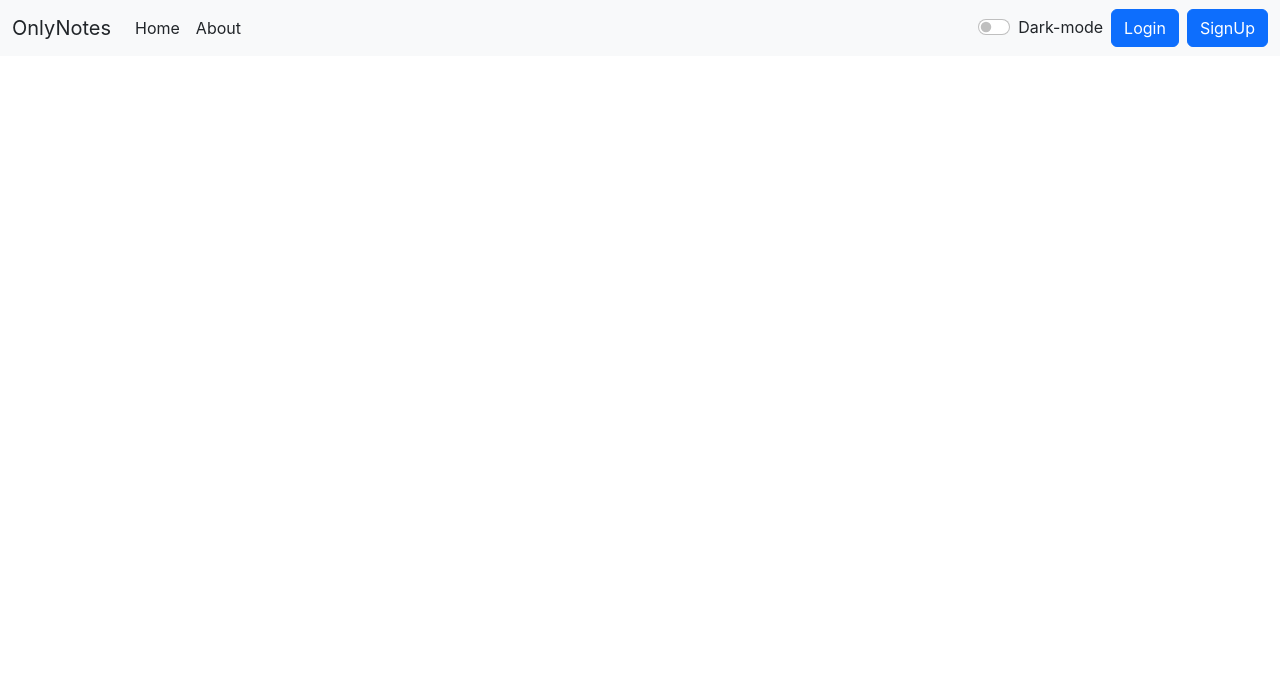
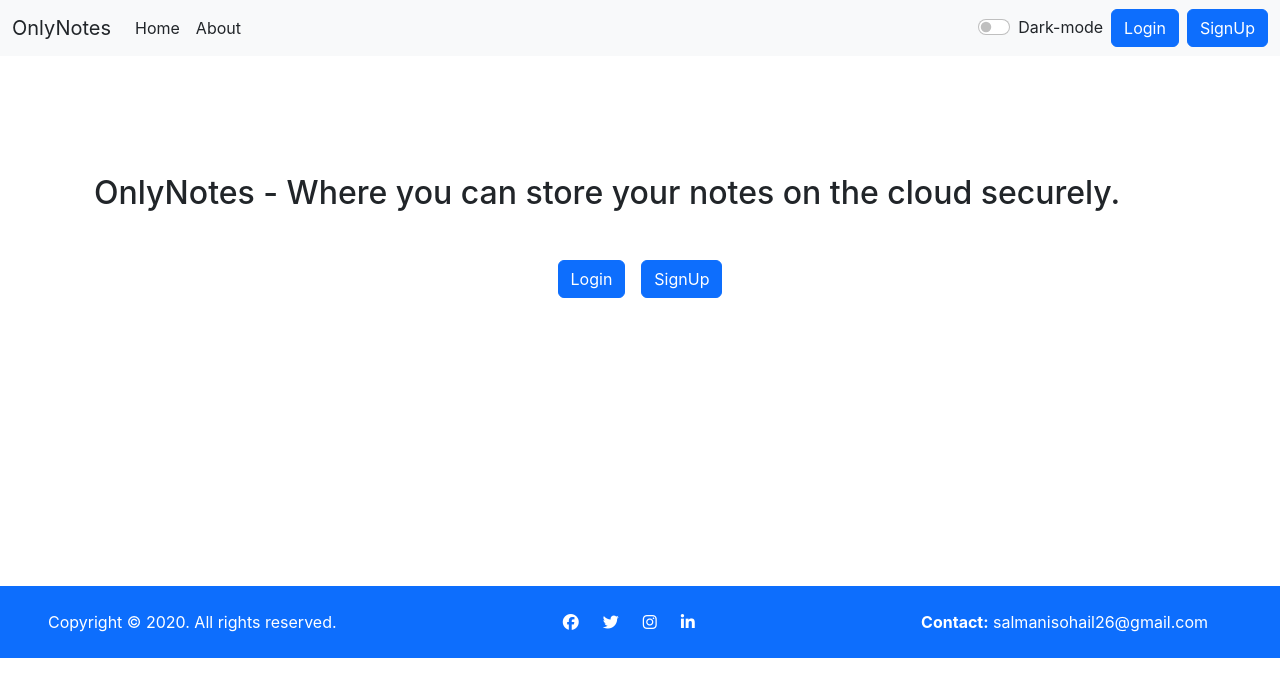
Before and after one commit to realsohel/OnlyNotes-, a React (Create React App) app: page / in a window 1280 px wide. Shown: the top 696 px of the page. Built offline with nearby package versions, Linux system fonts and the light colour scheme.

Commit message:
Added Landing Page & Footer

```diff
--- a/package.json
+++ b/package.json
@@ -6,6 +6,7 @@
     "@testing-library/jest-dom": "^5.16.5",
     "@testing-library/react": "^13.4.0",
     "@testing-library/user-event": "^13.5.0",
+    "animate.css": "^4.1.1",
     "concurrently": "^7.6.0",
     "express": "^4.18.2",
     "mongoose": "^6.8.1",
--- a/public/index.html
+++ b/public/index.html
@@ -14,6 +14,8 @@
 
     <title>React App</title>
     <link href="https://cdn.jsdelivr.net/npm/bootstrap@5.2.3/dist/css/bootstrap.min.css" rel="stylesheet" integrity="sha384-rbsA2VBKQhggwzxH7pPCaAqO46MgnOM80zW1RWuH61DGLwZJEdK2Kadq2F9CUG65" crossorigin="anonymous">
+    <link rel="stylesheet" href="https://cdnjs.cloudflare.com/ajax/libs/animate.css/4.1.1/animate.min.css"/>
+
   </head>
   <body>
     <noscript>You need to enable JavaScript to run this app.</noscript>
--- a/src/App.js
+++ b/src/App.js
@@ -12,6 +12,10 @@ import NoteState from './context/notes/NoteState';
 import Login from './components/Login';
 import SignUp from './components/SignUp';
 import Alert from './components/Alert';
+import Notedetails from './components/Notedetails';
+import LandingPage from './components/LandingPage';
+import Footer from './components/Footer';
+
 
 function App() {
   const [mode , setmode] = useState('light');
@@ -55,12 +59,17 @@ function App() {
 
       <div className="container my-3">
       <Routes>
+
+        <Route  exact path = "/" element={<LandingPage mode={mode} text={textmode}/>}/>
         <Route  exact path = "/home" element={<Home mode={mode} text={textmode} showAlert={showAlert}/>}/>
-        <Route  exact path = "/about" element={<About/>}/>
+        <Route  exact path = "/about" element={<About mode={mode} text={textmode}/>}/>
         <Route  exact path = "/login" element={<Login showAlert={showAlert} mode={mode} text={textmode}/>}/>
         <Route  exact path = "/signup" element={<SignUp showAlert={showAlert} mode={mode} text={textmode}/>}/>
+        <Route  exact path = "/newsdetails/:id" element={<Notedetails showAlert={showAlert} mode={mode} text={textmode}/>}/>
       </Routes>
       </div>
+
+      <Footer/>
 
       </BrowserRouter>
     </NoteState>
--- a/src/components/About.js
+++ b/src/components/About.js
@@ -1,10 +1,11 @@
 import React  from 'react'
 
-const About = () => {
+const About = (props) => {
 
     return (
-        <div>
-        <h1>THIS IS ABOUT  </h1>
+        <div className={`text-${props.text}`}>
+        <h1 className="animate__animated animate__backInDown">THIS IS ABOUT
+            Lorem ipsum dolor sit amet consectetur adipisicing elit. Unde aperiam, iusto in tenetur vero quaerat minus! Magni beatae deserunt provident similique maiores dolorum vel quia et, placeat magnam explicabo illo. </h1>
         </div>
     )
 }
--- /dev/null
+++ b/src/components/Footer.js
@@ -0,0 +1,38 @@
+import React from 'react'
+
+const Footer = () => {
+    return (
+        <>
+        <footer style={{marginTop: "150px"}} className='position-sticky bg-primary'>
+        <div className="d-flex flex-column flex-md-row text-center text-md-start justify-content-between py-4 px-4 px-xl-5 bg-primary">
+            {/* <!-- Copyright --> */}
+            <div className="text-white mb-3 mb-md-0">
+            Copyright © 2020. All rights reserved.
+            </div>
+            {/* <!-- Copyright --> */}
+
+            {/* <!-- Right --> */}
+            <div >
+                {/* <p className="text-white me-4"><b> Follow me on: </b> </p> */}
+            <a  href="https://www.facebook.com/sohail.salmani.3975" target="_blank" className="text-white me-4">
+            <i className="fa-brands fa-facebook"></i>
+            </a>
+            <a   href="https://twitter.com/real_sohel_" target="_blank" className="text-white me-4">
+                <i className="fab fa-twitter"></i>
+            </a>
+            <a href="https://www.instagram.com/sohail.salmani.400054/" target="_blank" className="text-white me-4">
+                <i className="fab fa-instagram"></i>
+            </a>
+            <a href="https://www.linkedin.com/in/mohd-sohel-salmani-957603226/" target="_blank"className="text-white">
+                <i className="fab fa-linkedin-in"></i>
+            </a>
+            </div>
+            <div className="text-white me-4"> <b> Contact:</b> salmanisohail26@gmail.com  </div>
+            {/* <!-- Right --> */}
+        </div>
+        </footer>
+        </>
+    )
+}
+
+export default Footer
--- /dev/null
+++ b/src/components/LandingPage.js
@@ -0,0 +1,25 @@
+import React from 'react'
+import { Link ,useNavigate} from 'react-router-dom'
+
+
+const LandingPage = (props) => {
+    let history = useNavigate();
+    const handleLogout=()=>{
+        localStorage.removeItem('token');
+        history('/')
+    }
+    return (
+        <div style={{marginBottom: '288px'}} className={` text-${props.text}`}>
+            <h2 className='container animate__animated animate__backInDown'>
+                OnlyNotes - Where you can store your notes on the cloud securely.
+            </h2>
+            {!localStorage.getItem('token') ? <div className="container d-flex justify-content-center my-4 mt-5">
+                <Link type="button " className="btn btn-primary mx-2"  to='login' >Login</Link>
+                <Link type="button " className="btn btn-primary mx-2" to='signup'>SignUp</Link>
+            </div>: <div className="container container d-flex justify-content-center my-4 mt-5">
+            <button className="  btn btn-primary mx-2 " onClick={handleLogout}>Logout</button></div>}
+        </div>
+    )
+}
+
+export default LandingPage
--- a/src/components/Login.js
+++ b/src/components/Login.js
@@ -55,7 +55,7 @@ const Login = (props) => {
                 </div>
 
                 <div className="container d-flex justify-content-center my-4">
-                <button type="submit " className="btn btn-primary " >Login</button>
+                <button type="submit " className="btn btn-primary container d-flex justify-content-center my-4 mt-5 " >Login</button>
                 </div>
                 <div className="container d-flex justify-content-center my-4">
                 <p className="small fw-bold mt-2 pt-1 mb-0">Don't have an account? <Link to="/signup"
--- /dev/null
+++ b/src/components/Notedetails.js
@@ -0,0 +1,29 @@
+import React , {useContext} from 'react'
+import { useParams } from 'react-router-dom'
+import notecontext from '../context/notes/notecontext'
+
+const Notedetails = () => {
+
+    function convertToSlug(text){
+        return text.toLowerCase().replace(/[^\w-]+/g, '');
+    }
+
+    const params = useParams();
+    console.log(params.id);
+
+    const context = useContext(notecontext);
+    let {notes} = context;
+
+    console.log(notes);
+    const n = notes.find((np)=>{ return (np.id===params.id) });
+    console.log(n);
+
+    return (
+        <div>
+        <h2>{params.id}</h2>
+        helllo
+        </div>
+    )
+}
+
+export default Notedetails
--- a/src/components/Notes.js
+++ b/src/components/Notes.js
@@ -52,7 +52,7 @@ const Notes = (props) => {
 
 
 
-        {/* <!-- Button trigger modal --> */}
+        {/* <!-- Button trigger modal --> UPDATE WALAAA */}
     <button type="button" ref={ref} className="btn btn-primary d-none" data-bs-toggle="modal" data-bs-target="#exampleModal">
     Launch demo modal
     </button>
@@ -91,13 +91,15 @@ const Notes = (props) => {
         </div>
     </div>
     </div>
+
         <div className={`row my-3 text-${props.text}`}>
             <h2 className='my-3'>Your NOTES</h2>
             <div className="container mx-3 my-3  ">
                 <h2>{notes.length===0 && "No notes!  Your Notes will be displayed here! "}</h2>
             </div>
             {notes.map((note)=>{   // maping
-                return <NoteItem  key={note._id}note={note} updateNote={updateNote} mode={props.mode} text={props.text} showAlert={props.showAlert} />;
+                return <NoteItem  key={note._id}note={note} updateNote={updateNote} mode={props.mode} text={props.text} showAlert={props.showAlert}
+                title={note.title.length>17?note.title.slice(0,17):note.title} description={note.description.length>54?note.description.slice(0,55):note.description} />;
 
             })}
         </div>
--- a/src/components/SignUp.js
+++ b/src/components/SignUp.js
@@ -63,7 +63,7 @@ const SignUp = (props) => {
                 </div>
 
                 <div className="container d-flex justify-content-center my-4">
-                <button type="submit " disabled={credentials.password!==credentials.cpassword} className="btn btn-primary " >SignUp</button>
+                <button type="submit " disabled={credentials.password!==credentials.cpassword} className="btn btn-primary container d-flex justify-content-center my-4 mt-5" >SignUp</button>
                 </div>
                 <div className="container d-flex justify-content-center my-4">
                 <p className="small fw-bold mt-2 pt-1 mb-0">Already have an account? <Link to="/login"
```
Also changed, not shown: src/components/NoteItem.js (+14 -4 lines), 1 other file (tests, documents, lock files or other folders).
